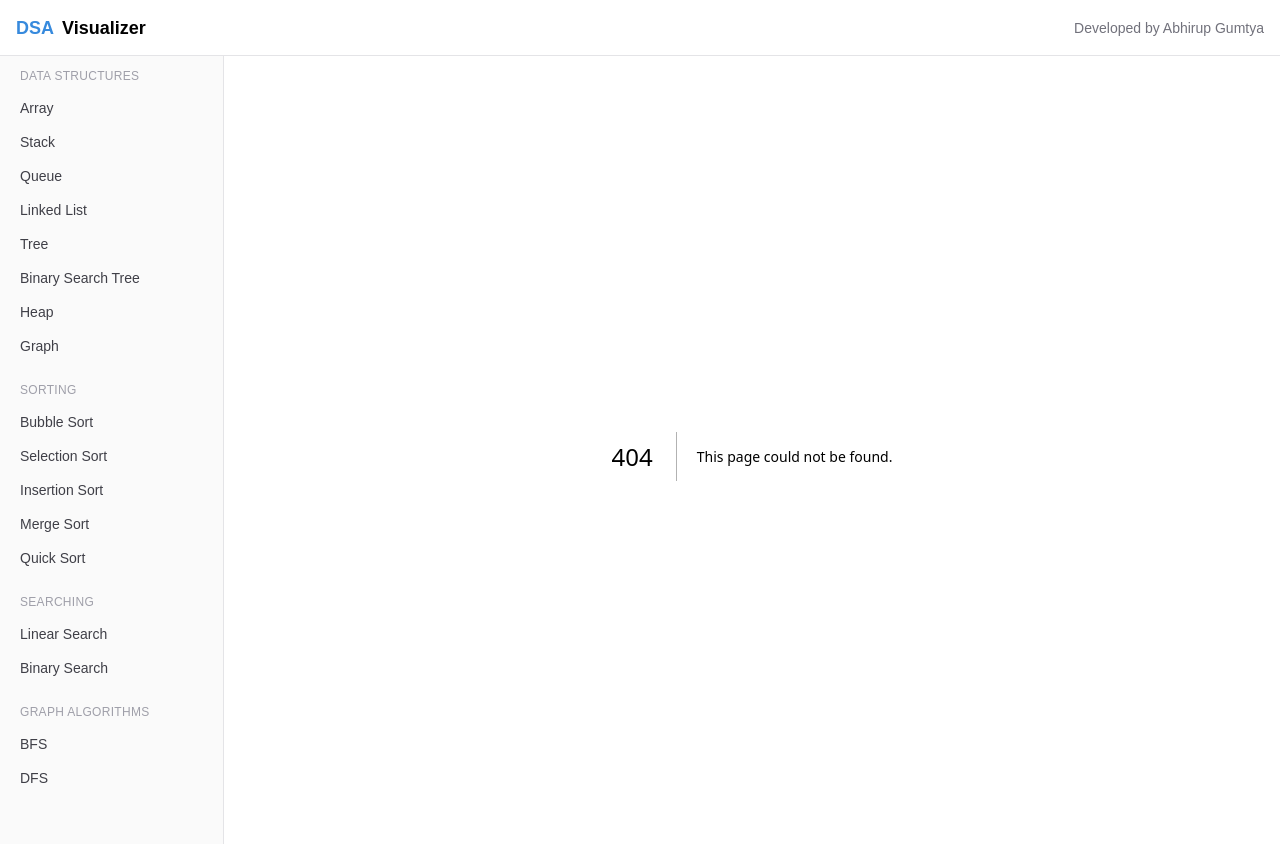
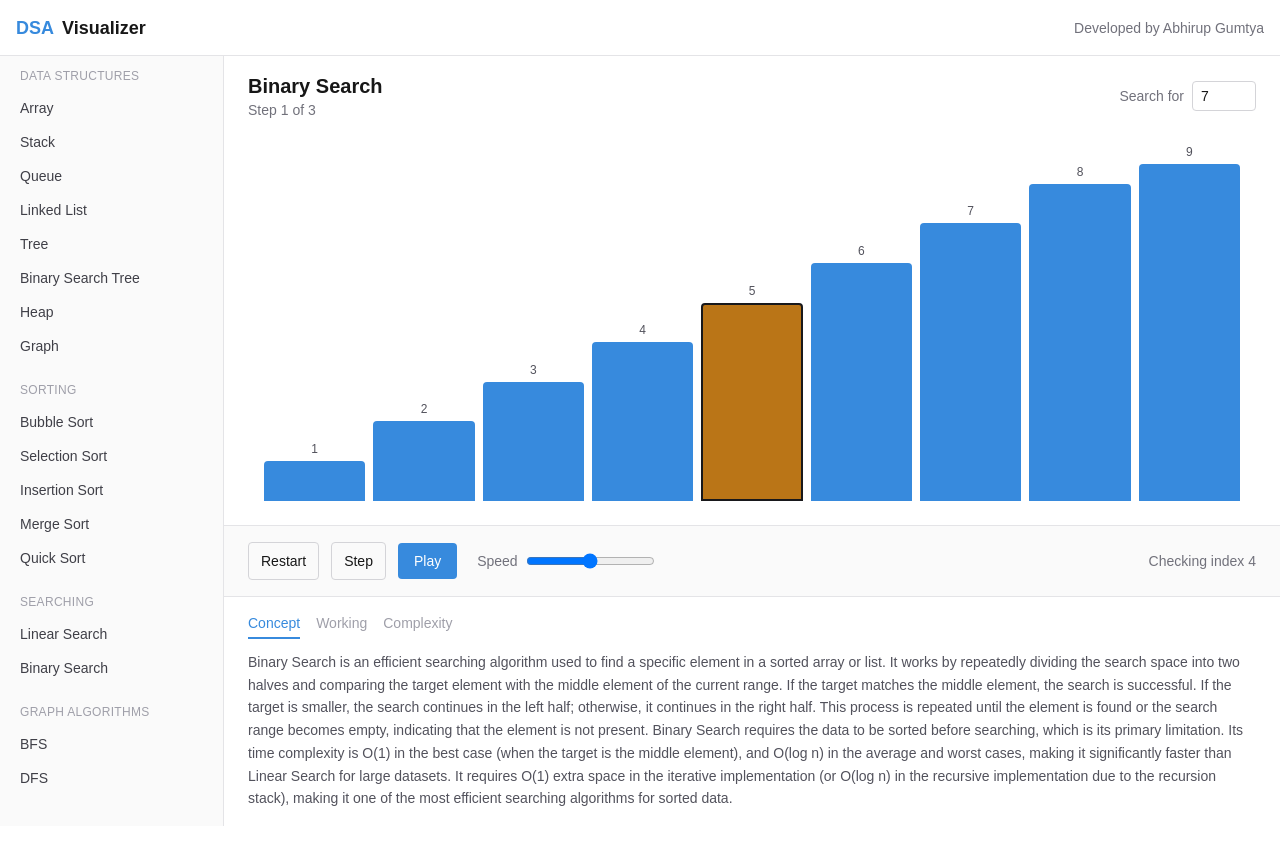
Before and after one commit to Abhirup2728/dsa-visualizer, a Next.js app: page /algorithms/searching/binary-search in a window 1280 px wide. Before the commit this address had no page. Shown: the top 844 px of the page. Built offline with nearby package versions, Linux system fonts and the light colour scheme.

Commit message:
Add Linear Search and Binary Search visualizers with SearchStep type and SearchBar component

```diff
--- /dev/null
+++ b/app/algorithms/searching/binary-search/page.tsx
@@ -0,0 +1,125 @@
+"use client";
+
+import { useState, useMemo, useEffect, useRef } from "react";
+import SearchBar from "@/components/visualizer/SearchBar";
+import { binarySearchWithSteps } from "@/lib/algorithms/binarySearch";
+import LearningPanel from "@/components/learning/LearningPanel";
+import { binarySearchContent } from "@/content/topics";
+
+const ARRAY = [5, 2, 8, 1, 9, 3, 7, 4, 6];
+
+export default function BinarySearchPage() {
+  const [target, setTarget] = useState(7);
+  const [currentStepIndex, setCurrentStepIndex] = useState(0);
+  const [isPlaying, setIsPlaying] = useState(false);
+  const [speed, setSpeed] = useState(3);
+
+  const steps = useMemo(
+    () => binarySearchWithSteps(ARRAY, target),
+    [target]
+  );
+
+  const currentStep = steps[currentStepIndex];
+  const maxValue = Math.max(...ARRAY);
+
+  const intervalRef = useRef<ReturnType<typeof setInterval> | null>(null);
+
+  useEffect(() => {
+    if (isPlaying) {
+      const delay = 600 - speed * 100;
+      intervalRef.current = setInterval(() => {
+        setCurrentStepIndex((prev) => {
+          if (prev >= steps.length - 1) {
+            setIsPlaying(false);
+            return prev;
+          }
+          return prev + 1;
+        });
+      }, delay);
+    }
+    return () => {
+      if (intervalRef.current) clearInterval(intervalRef.current);
+    };
+  }, [isPlaying, speed, steps.length]);
+
+  function handlePlayPause() {
+    if (currentStepIndex >= steps.length - 1) setCurrentStepIndex(0);
+    setIsPlaying((prev) => !prev);
+  }
+
+  function handleStepForward() {
+    setIsPlaying(false);
+    setCurrentStepIndex((prev) => Math.min(prev + 1, steps.length - 1));
+  }
+
+  function handleRestart() {
+    setIsPlaying(false);
+    setCurrentStepIndex(0);
+  }
+
+  function handleTargetChange(newTarget: number) {
+    setTarget(newTarget);
+    setCurrentStepIndex(0);
+    setIsPlaying(false);
+  }
+
+  return (
+    <div className="flex flex-col h-full">
+      <div className="px-6 pt-4 flex items-center justify-between">
+        <div>
+          <h1 className="text-xl font-semibold">Binary Search</h1>
+          <p className="text-sm text-zinc-500">
+            Step {currentStepIndex + 1} of {steps.length}
+          </p>
+        </div>
+        <div className="flex items-center gap-2">
+          <label className="text-sm text-zinc-500">Search for</label>
+          <input
+            type="number"
+            value={target}
+            onChange={(e) => handleTargetChange(Number(e.target.value))}
+            className="w-16 border border-zinc-300 rounded px-2 py-1 text-sm"
+          />
+        </div>
+      </div>
+
+      <div className="flex-1 flex items-end justify-center gap-2 px-10 py-6">
+        {currentStep.array.map((value, index) => (
+          <SearchBar
+            key={index}
+            value={value}
+            maxValue={maxValue}
+            isCurrent={currentStep.currentIndex === index}
+            isFound={currentStep.foundIndex === index}
+            isEliminated={currentStep.eliminatedIndices.includes(index)}
+          />
+        ))}
+      </div>
+
+      <div className="flex items-center gap-3 px-6 py-4 border-t border-zinc-200 bg-zinc-50">
+        <button onClick={handleRestart} className="px-3 py-2 rounded border border-zinc-300 text-sm hover:bg-zinc-100">
+          Restart
+        </button>
+        <button onClick={handleStepForward} className="px-3 py-2 rounded border border-zinc-300 text-sm hover:bg-zinc-100">
+          Step
+        </button>
+        <button onClick={handlePlayPause} className="px-4 py-2 rounded bg-viz-default text-white text-sm font-medium hover:opacity-90">
+          {isPlaying ? "Pause" : "Play"}
+        </button>
+        <div className="flex items-center gap-2 ml-2">
+          <span className="text-sm text-zinc-500">Speed</span>
+          <input type="range" min={1} max={5} value={speed} onChange={(e) => setSpeed(Number(e.target.value))} />
+        </div>
+        <span className="text-sm text-zinc-500 ml-auto">
+          {currentStep.foundIndex !== null
+            ? `Found at index ${currentStep.foundIndex}`
+            : currentStep.currentIndex !== null
+            ? `Checking index ${currentStep.currentIndex}`
+            : "Not found"}
+        </span>
+      </div>
+
+      <LearningPanel content={binarySearchContent} />
+    </div>
+  );
+}
--- a/content/topics.ts
+++ b/content/topics.ts
@@ -105,3 +105,21 @@ export const linearSearchContent: LearningContent = {
     space: "O(1)",
   },
 };
+export const binarySearchContent: LearningContent = {
+  concept:
+    "Binary Search is an efficient searching algorithm used to find a specific element in a sorted array or list. It works by repeatedly dividing the search space into two halves and comparing the target element with the middle element of the current range. If the target matches the middle element, the search is successful. If the target is smaller, the search continues in the left half; otherwise, it continues in the right half. This process is repeated until the element is found or the search range becomes empty, indicating that the element is not present. Binary Search requires the data to be sorted before searching, which is its primary limitation. Its time complexity is O(1) in the best case (when the target is the middle element), and O(log n) in the average and worst cases, making it significantly faster than Linear Search for large datasets. It requires O(1) extra space in the iterative implementation (or O(log n) in the recursive implementation due to the recursion stack), making it one of the most efficient searching algorithms for sorted data.",
+  working: [
+    "Confirm the array is sorted, since Binary Search depends on this.",
+    "Check the middle element of the current search range.",
+    "If it matches the target, the search is complete.",
+    "If the target is smaller, discard the right half and search only the left half.",
+    "If the target is larger, discard the left half and search only the right half.",
+    "Repeat until the target is found or the search range becomes empty.",
+  ],
+  complexity: {
+    best: "O(1)",
+    average: "O(log n)",
+    worst: "O(log n)",
+    space: "O(1)",
+  },
+};
--- /dev/null
+++ b/lib/algorithms/binarySearch.ts
@@ -0,0 +1,50 @@
+import { SearchStep } from "@/types/search";
+
+export function binarySearchWithSteps(
+  input: number[],
+  target: number
+): SearchStep[] {
+  const sorted = [...input].sort((a, b) => a - b);
+  const steps: SearchStep[] = [];
+  let low = 0;
+  let high = sorted.length - 1;
+  const eliminatedIndices: number[] = [];
+
+  while (low <= high) {
+    const mid = Math.floor((low + high) / 2);
+
+    steps.push({
+      array: [...sorted],
+      currentIndex: mid,
+      foundIndex: null,
+      eliminatedIndices: [...eliminatedIndices],
+    });
+
+    if (sorted[mid] === target) {
+      steps.push({
+        array: [...sorted],
+        currentIndex: null,
+        foundIndex: mid,
+        eliminatedIndices: [...eliminatedIndices],
+      });
+      return steps;
+    }
+
+    if (sorted[mid] < target) {
+      for (let k = low; k <= mid; k++) eliminatedIndices.push(k);
+      low = mid + 1;
+    } else {
+      for (let k = mid; k <= high; k++) eliminatedIndices.push(k);
+      high = mid - 1;
+    }
+  }
+
+  steps.push({
+    array: [...sorted],
+    currentIndex: null,
+    foundIndex: null,
+    eliminatedIndices: [...eliminatedIndices],
+  });
+
+  return steps;
+}
```
